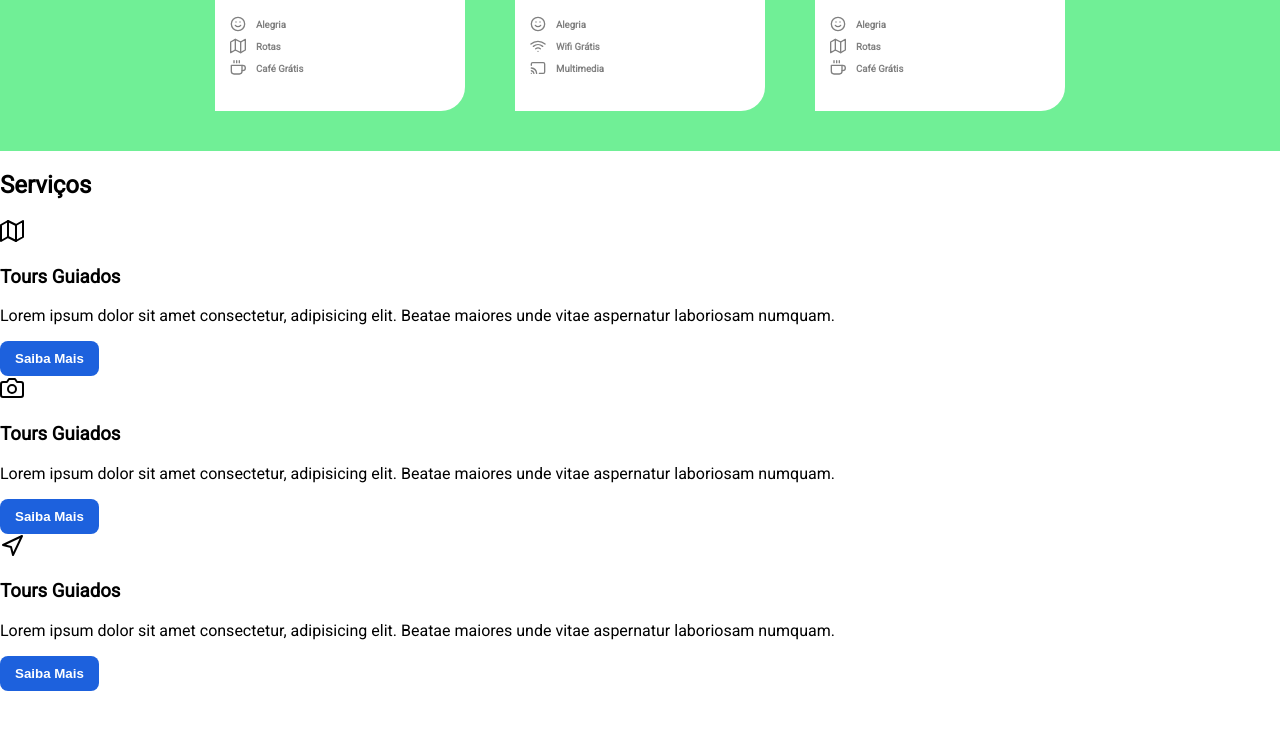
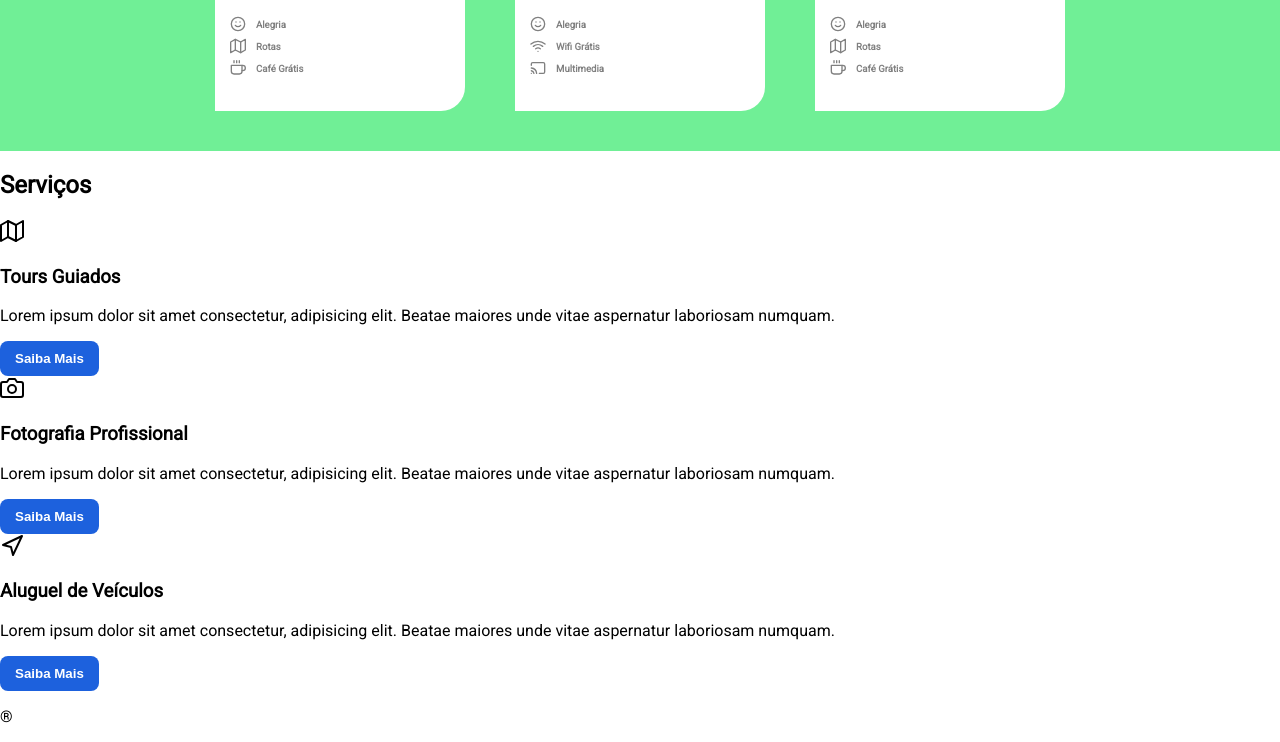
Before and after one commit to prof-fernando-alves/siteviagens_webI_2023, a plain HTML site: page index.html in a window 1280 px wide. Shown: the part 1086-1828 px from the top of the page. Before the commit the page ends 1777 px from the top, so only its background shows below. Drawn offline with nearby package versions, Linux system fonts and the light colour scheme.

Commit message:
Update index.html

```diff
--- a/index.html
+++ b/index.html
@@ -101,7 +101,7 @@
             <div class="card">
                 <i data-feather="camera"></i>
                 <div class="card-content">
-                    <h3>Tours Guiados</h3>
+                    <h3>Fotografia Profissional</h3>
                     <p>Lorem ipsum dolor sit amet consectetur, adipisicing elit. Beatae maiores unde vitae aspernatur laboriosam numquam.</p>
                 </div>
                 <button>Saiba Mais</button>
@@ -109,13 +109,16 @@
             <div class="card">
                 <i data-feather="navigation"></i>
                 <div class="card-content">
-                    <h3>Tours Guiados</h3>
+                    <h3>Aluguel de Veículos</h3>
                     <p>Lorem ipsum dolor sit amet consectetur, adipisicing elit. Beatae maiores unde vitae aspernatur laboriosam numquam.</p>
                 </div>
                 <button>Saiba Mais</button>
             </div>
         </div>
     </section>
+    <div class="contatos">
+        <p>&reg;</p>
+    </div>
 
     <script>
         feather.replace();
```
